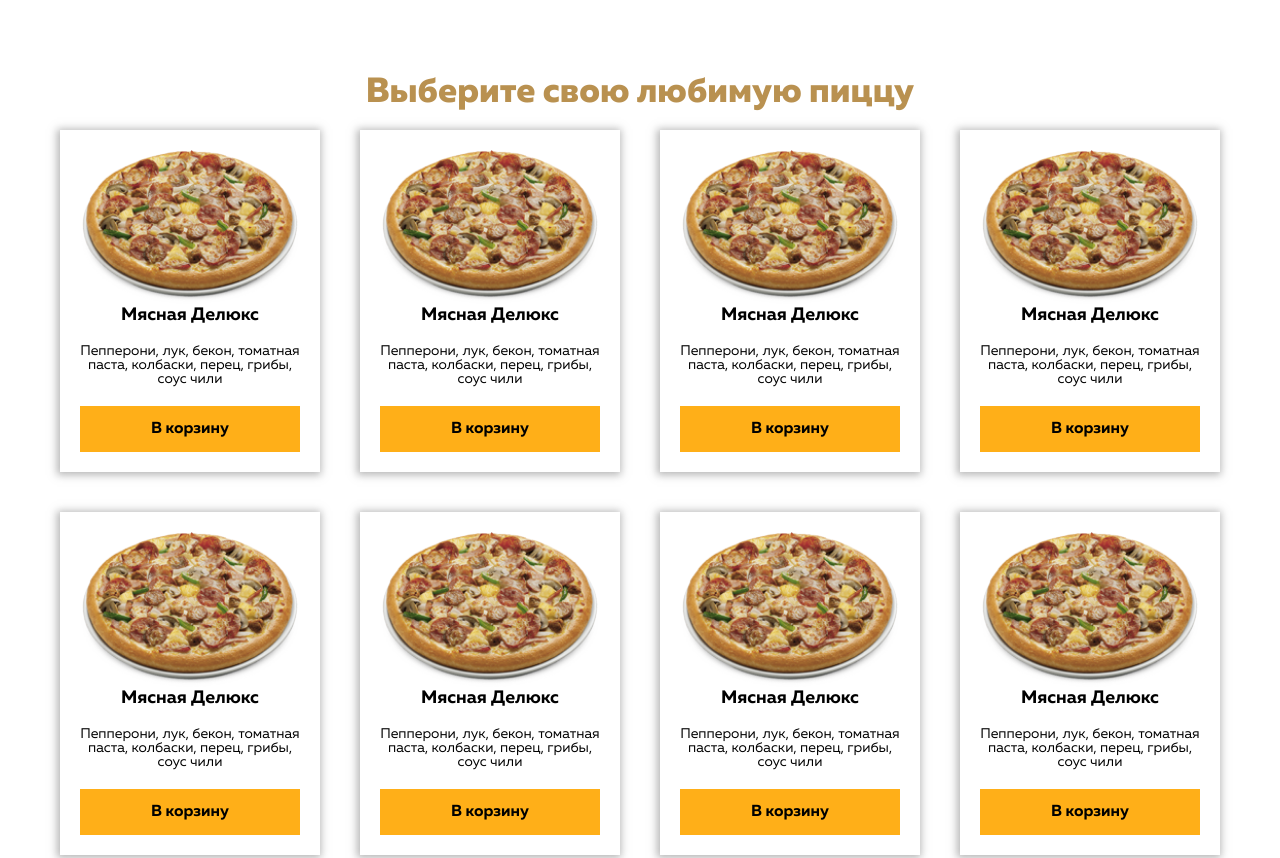
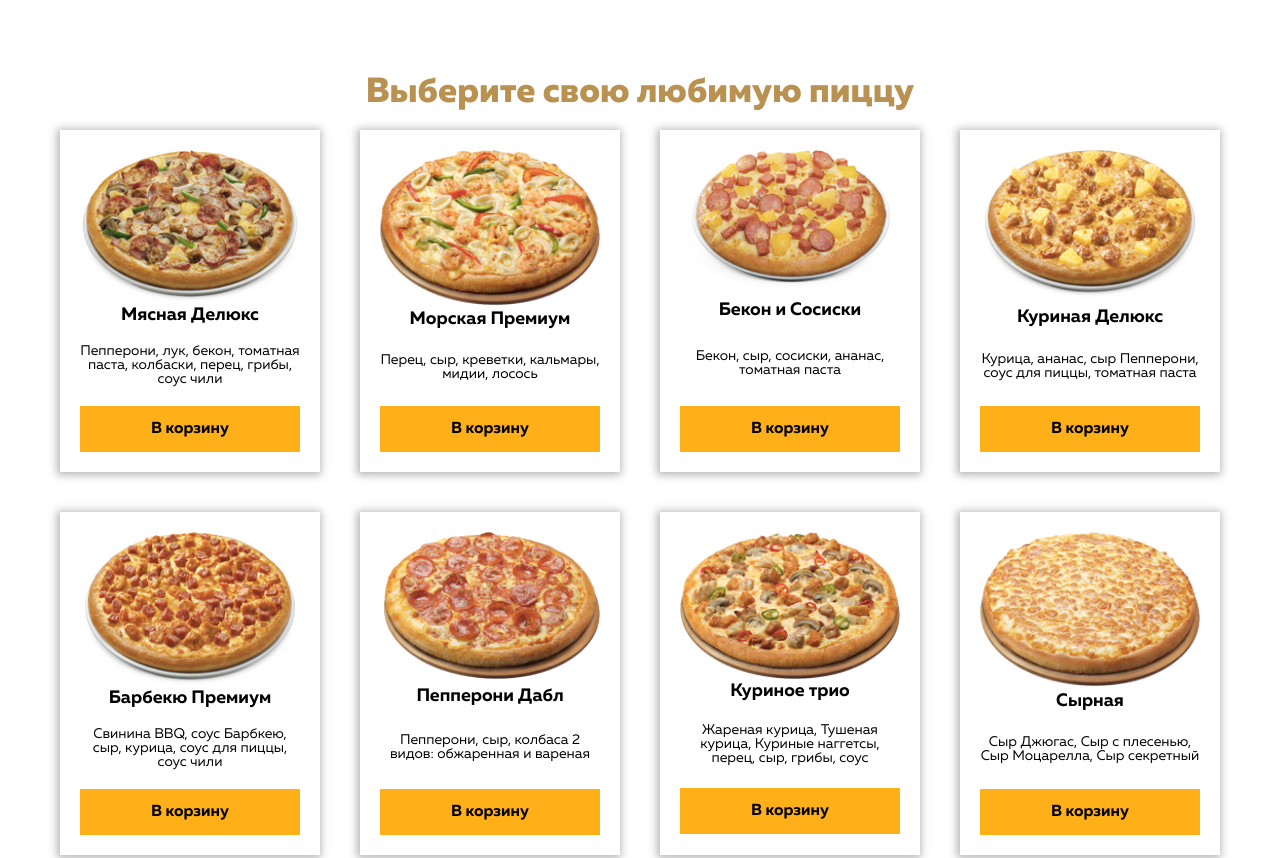
Before and after one commit to Sashkewic/ITlogia-Layout-Test-Task, a plain HTML site: page index.html in a window 1280 px wide. Shown: the part 780-1638 px from the top of the page. Drawn offline with nearby package versions, Linux system fonts and the light colour scheme.

Commit message:
заменены изображения у карточек с пиццами

```diff
--- a/css/index.css
+++ b/css/index.css
@@ -144,6 +144,7 @@
 .pizza-menu-card {
     display: flex;
     flex-direction: column;
+    justify-content: space-between;
     width: 260px;
     text-align: center;
     margin: 20px;
--- a/index.html
+++ b/index.html
@@ -99,58 +99,58 @@
 
         <div class="pizza-menu-content">
             <div class="pizza-menu-card">
-                <img src="./images/Pics/MeatDeluxe.png" alt="Мясная Делюкс" id="pizzaImg">
+                <img src="./images/Pics/MeatDeluxe.png" alt="" id="pizzaImg">
                 <span>Мясная Делюкс</span>
                 <p>Пепперони, лук, бекон, томатная паста, колбаски, перец, грибы, соус чили</p>
                 <button>В корзину</button>
             </div>
 
             <div class="pizza-menu-card">
-                <img src="./images/Pics/MeatDeluxe.png" alt="Мясная Делюкс" id="pizzaImg">
-                <span>Мясная Делюкс</span>
-                <p>Пепперони, лук, бекон, томатная паста, колбаски, перец, грибы, соус чили</p>
+                <img src="./images/Pics/SeaPremium.png" alt="" id="pizzaImg">
+                <span>Морская Премиум</span>
+                <p>Перец, сыр, креветки, кальмары, мидии, лосось</p>
                 <button>В корзину</button>
             </div>
 
             <div class="pizza-menu-card">
-                <img src="./images/Pics/MeatDeluxe.png" alt="Мясная Делюкс" id="pizzaImg">
-                <span>Мясная Делюкс</span>
-                <p>Пепперони, лук, бекон, томатная паста, колбаски, перец, грибы, соус чили</p>
+                <img src="./images/Pics/BakonAndSausages.png" alt="" id="pizzaImg">
+                <span>Бекон и Сосиски</span>
+                <p>Бекон, сыр, сосиски, ананас, томатная паста</p>
                 <button>В корзину</button>
             </div>
 
             <div class="pizza-menu-card">
-                <img src="./images/Pics/MeatDeluxe.png" alt="Мясная Делюкс" id="pizzaImg">
-                <span>Мясная Делюкс</span>
-                <p>Пепперони, лук, бекон, томатная паста, колбаски, перец, грибы, соус чили</p>
+                <img src="./images/Pics/ChickenDeluxe.png" alt="" id="pizzaImg">
+                <span>Куриная Делюкс</span>
+                <p>Курица, ананас, сыр Пепперони, соус для пиццы, томатная паста</p>
                 <button>В корзину</button>
             </div>
 
             <div class="pizza-menu-card">
-                <img src="./images/Pics/MeatDeluxe.png" alt="Мясная Делюкс" id="pizzaImg">
-                <span>Мясная Делюкс</span>
-                <p>Пепперони, лук, бекон, томатная паста, колбаски, перец, грибы, соус чили</p>
+                <img src="./images/Pics/BarbecuePremium.png" alt="" id="pizzaImg">
+                <span>Барбекю Премиум</span>
+                <p>Свинина BBQ, соус Барбкею, сыр, курица, соус для пиццы, соус чили</p>
                 <button>В корзину</button>
             </div>
 
             <div class="pizza-menu-card">
-                <img src="./images/Pics/MeatDeluxe.png" alt="Мясная Делюкс" id="pizzaImg">
-                <span>Мясная Делюкс</span>
-                <p>Пепперони, лук, бекон, томатная паста, колбаски, перец, грибы, соус чили</p>
+                <img src="./images/Pics/PepperonniDouble.png" alt="" id="pizzaImg">
+                <span>Пепперони Дабл</span>
+                <p>Пепперони, сыр, колбаса 2 видов: обжаренная и вареная</p>
                 <button>В корзину</button>
             </div>
 
             <div class="pizza-menu-card">
-                <img src="./images/Pics/MeatDeluxe.png" alt="Мясная Делюкс" id="pizzaImg">
-                <span>Мясная Делюкс</span>
-                <p>Пепперони, лук, бекон, томатная паста, колбаски, перец, грибы, соус чили</p>
+                <img src="./images/Pics/Chicken3x.png" alt="" id="pizzaImg">
+                <span>Куриное трио</span>
+                <p>Жареная курица, Тушеная курица, Куриные наггетсы, перец, сыр, грибы, соус</p>
                 <button>В корзину</button>
             </div>
 
             <div class="pizza-menu-card">
-                <img src="./images/Pics/MeatDeluxe.png" alt="Мясная Делюкс" id="pizzaImg">
-                <span>Мясная Делюкс</span>
-                <p>Пепперони, лук, бекон, томатная паста, колбаски, перец, грибы, соус чили</p>
+                <img src="./images/Pics/CheesePizza.png" alt="" id="pizzaImg">
+                <span>Сырная</span>
+                <p>Сыр Джюгас, Сыр с плесенью, Сыр Моцарелла, Сыр секретный</p>
                 <button>В корзину</button>
             </div>
         </div>
```
